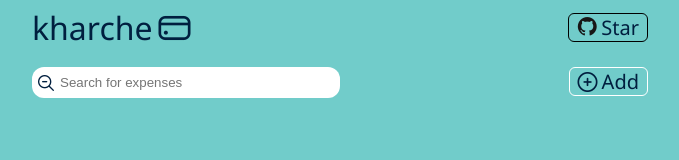
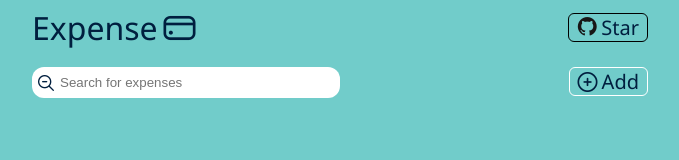
Before and after one commit to Attull/kharche, a React (Create React App) app: page / in a window 1280 px wide. Shown: the top 160 px of the page, without its empty margins (300-979 px from the left). Built offline with nearby package versions, Linux system fonts and the light colour scheme.

Commit message:
change heading

```diff
--- a/src/components/header/index.js
+++ b/src/components/header/index.js
@@ -5,7 +5,7 @@ const Header = () => {
     <div className="header-container">
       <div className="header">
         <div className="header-logo">
-          kharche
+          Expense
           <i class="fi-rr-credit-card" />
         </div>
         <div className="header-button">
```
Also changed, not shown: 1 other file (tests, documents, lock files or other folders).
